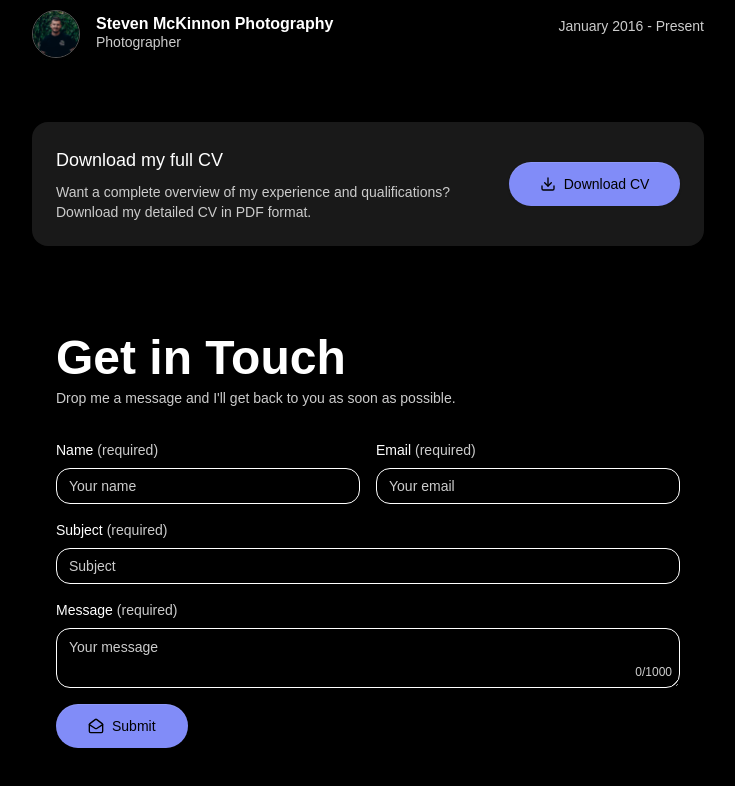
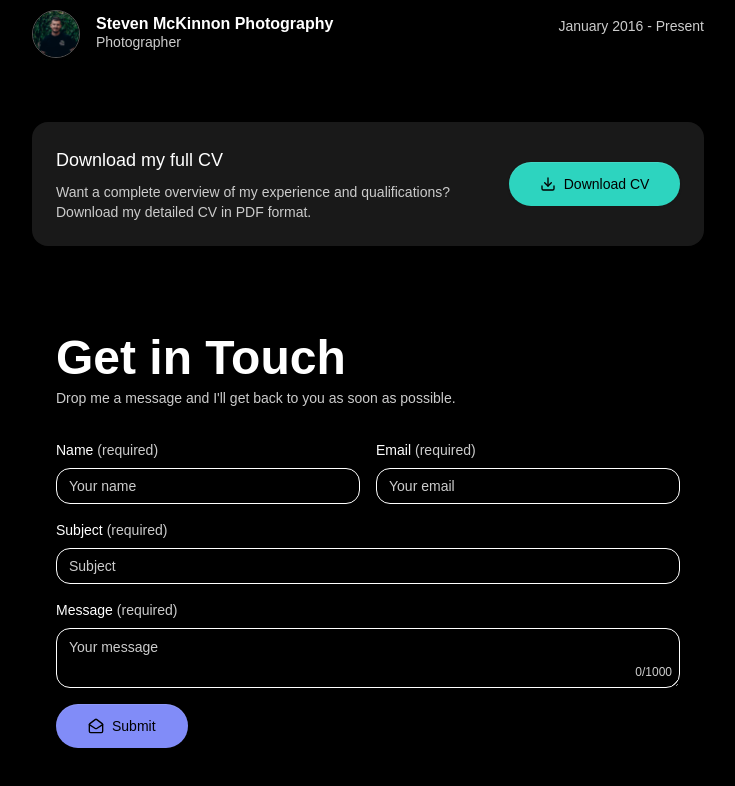
Before and after one commit to stevenmckinnon/resume-nextjs, a Next.js app: page / in a window 1280 px wide. Shown: the part 3651-4437 px from the top of the page, without its empty margins (272-1007 px from the left). Built offline with nearby package versions, Linux system fonts and the light colour scheme.

Commit message:
Update Button component in page.tsx to include secondary variant for improved styling consistency

```diff
--- a/src/app/page.tsx
+++ b/src/app/page.tsx
@@ -162,7 +162,7 @@ export default function Page() {
                     qualifications? Download my detailed CV in PDF format.
                   </p>
                 </div>
-                <Button asChild className="gap-2 min-w-36">
+                <Button asChild className="gap-2 min-w-36" variant="secondary">
                   <Link
                     href="/cv.pdf"
                     target="_blank"
```
